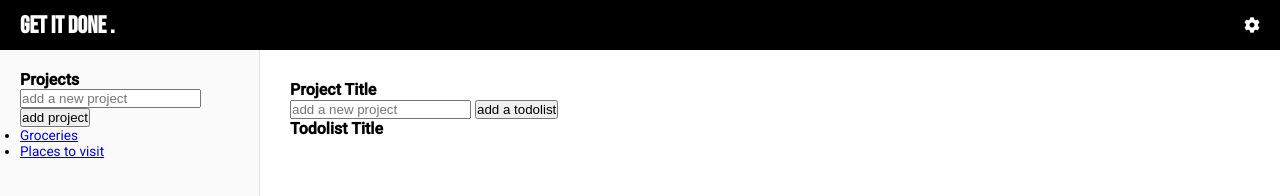
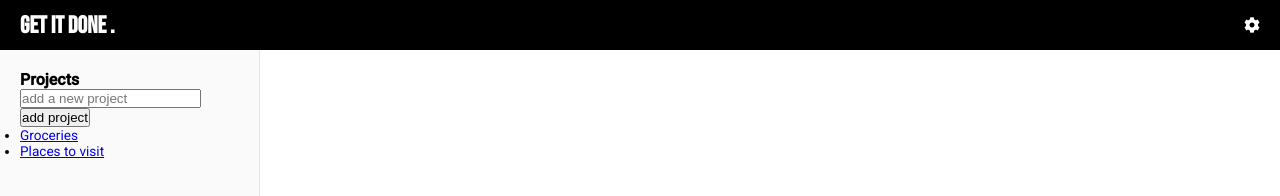
Before and after one commit to romainnm/todolist, a plain HTML site: page index.html in a window 1280 px wide. Shown: the top 196 px of the page. Drawn offline with Linux system fonts and the light colour scheme.

Commit message:
associated projects and todolists + reset display

```diff
--- a/index.html
+++ b/index.html
@@ -27,7 +27,7 @@
             <ul class="projects projects-js"></ul>
         </div>
         <div id="main">
-            <div class="display-todolists">
+            <div class="display-todolists display-todolists-js">
                 <h2 class=project-title-js>Project Title</h2>
                 <form class="add-todolist add-todolist-js">
                     <input class="add-todolist__input add-todolist__input-js" type="text" placeholder="add a new project" required />
@@ -35,8 +35,12 @@
                 </form>
                 <ul class="todolists todolists-js"></ul>
             </div>
-            <div class="display-todolist">
-                <h2 class=todolist-title-js>Todolist Title</h2>
+            <div class="display-todolist display-todolist-js">
+                <h2 class=todolist-title-js></h2>
+                <!-- <form class="add-task add-task-js">
+                    <input type="text"/>
+                    <input type="submit" value="submit" />
+                </form> -->
                 <ul class="todolists todolists-js"></ul>
             </div>
         </div>
```
Also changed, not shown: css/styles.css (+8 -1 lines), main.js (+2 -2 lines).
